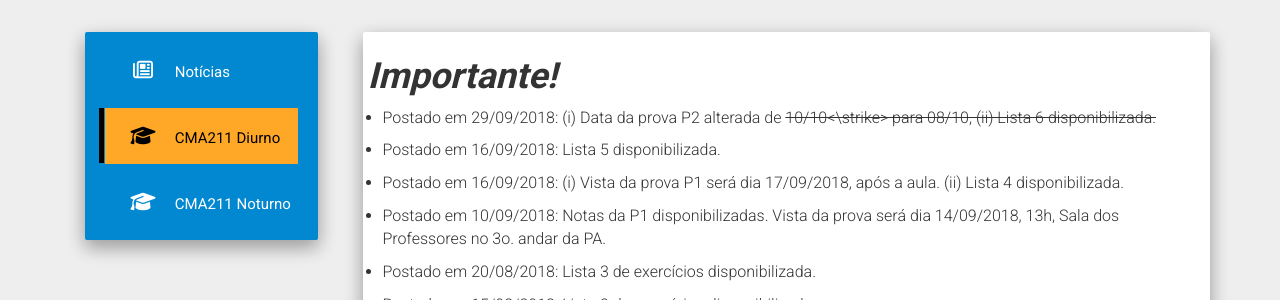
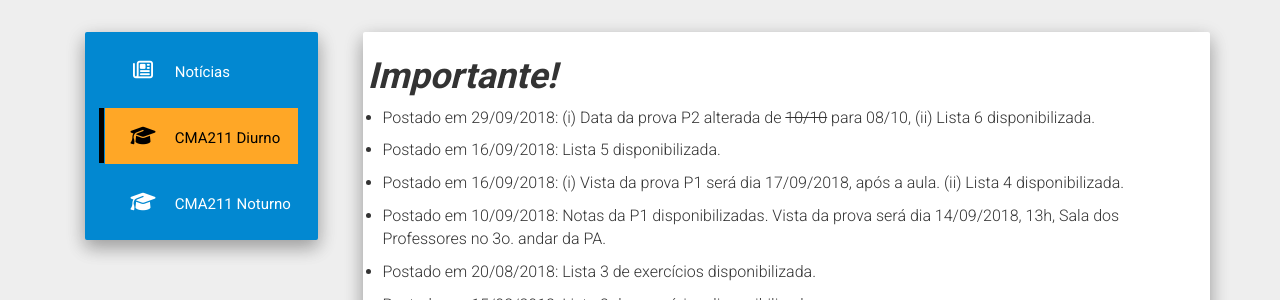
Before and after one commit to chunggnuhc/chunggnuhc.github.io, a Jekyll site: the page built from CMA211AD-Calc2-2sem2018.md, in a window 1280 px wide and 900 px high. Shown: the part 203-503 px from the top of the window. Built offline with Jekyll 4.4.1, drawn with Linux system fonts in a browser that asks for light colours; nearby versions of some CDN libraries.

Commit message:
Update CMA211AD-Calc2-2sem2018.md

```diff
--- a/CMA211AD-Calc2-2sem2018.md
+++ b/CMA211AD-Calc2-2sem2018.md
@@ -4,7 +4,7 @@ title: CMA 211 Turma AD - Cálculo 2 - Eng. Mecânica Diurno
 permalink: /CMA211AD-Calc2-2sem2018/
 ---
 <h1><b><i>Importante!</i></b></h1>
-- Postado em 29/09/2018: (i) Data da prova P2 alterada de <strike>10/10<\strike> para 08/10, (ii) Lista 6 disponibilizada.
+- Postado em 29/09/2018: (i) Data da prova P2 alterada de <strike>10/10</strike> para 08/10, (ii) Lista 6 disponibilizada.
 
 - Postado em 16/09/2018: Lista 5 disponibilizada.
 
```
